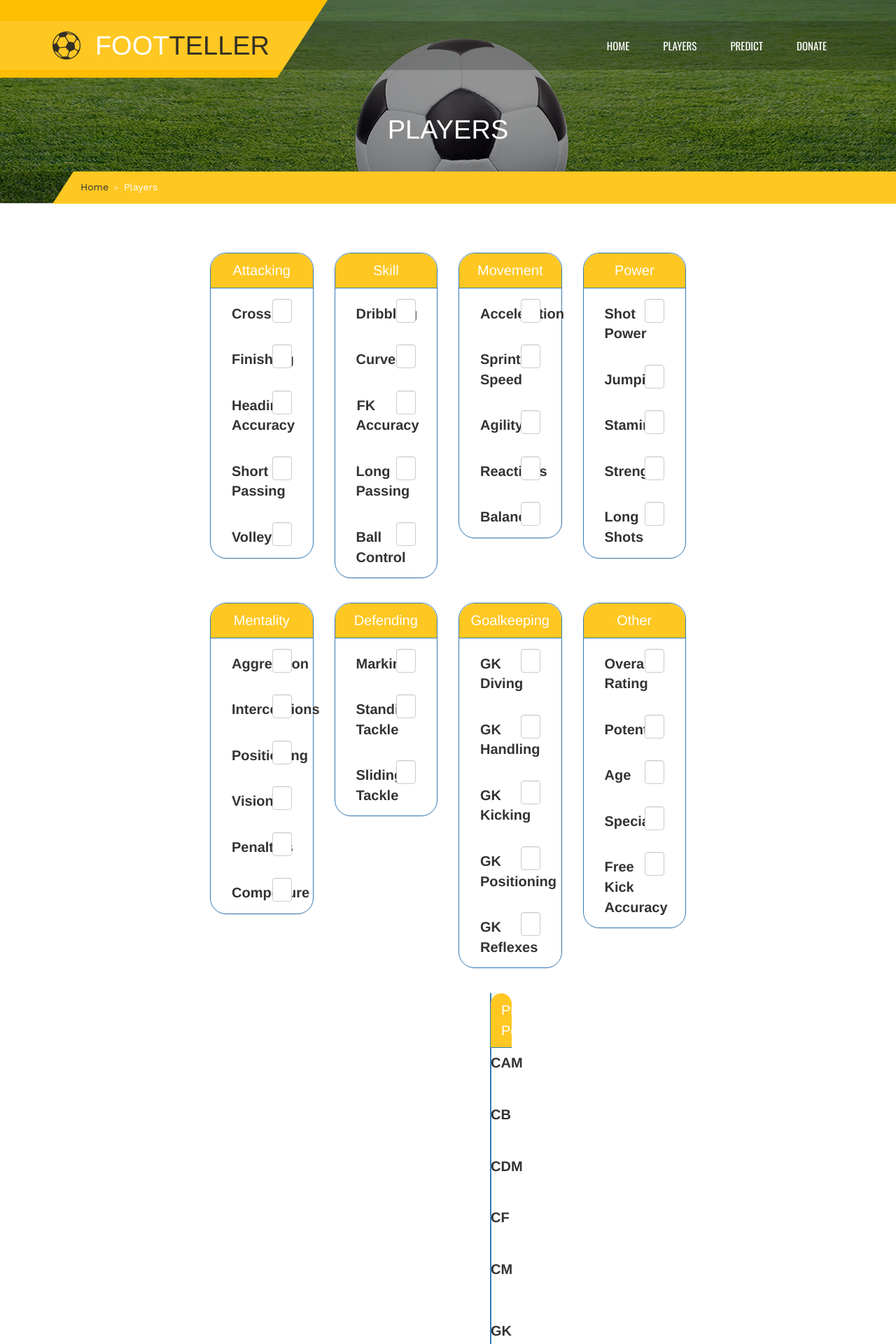
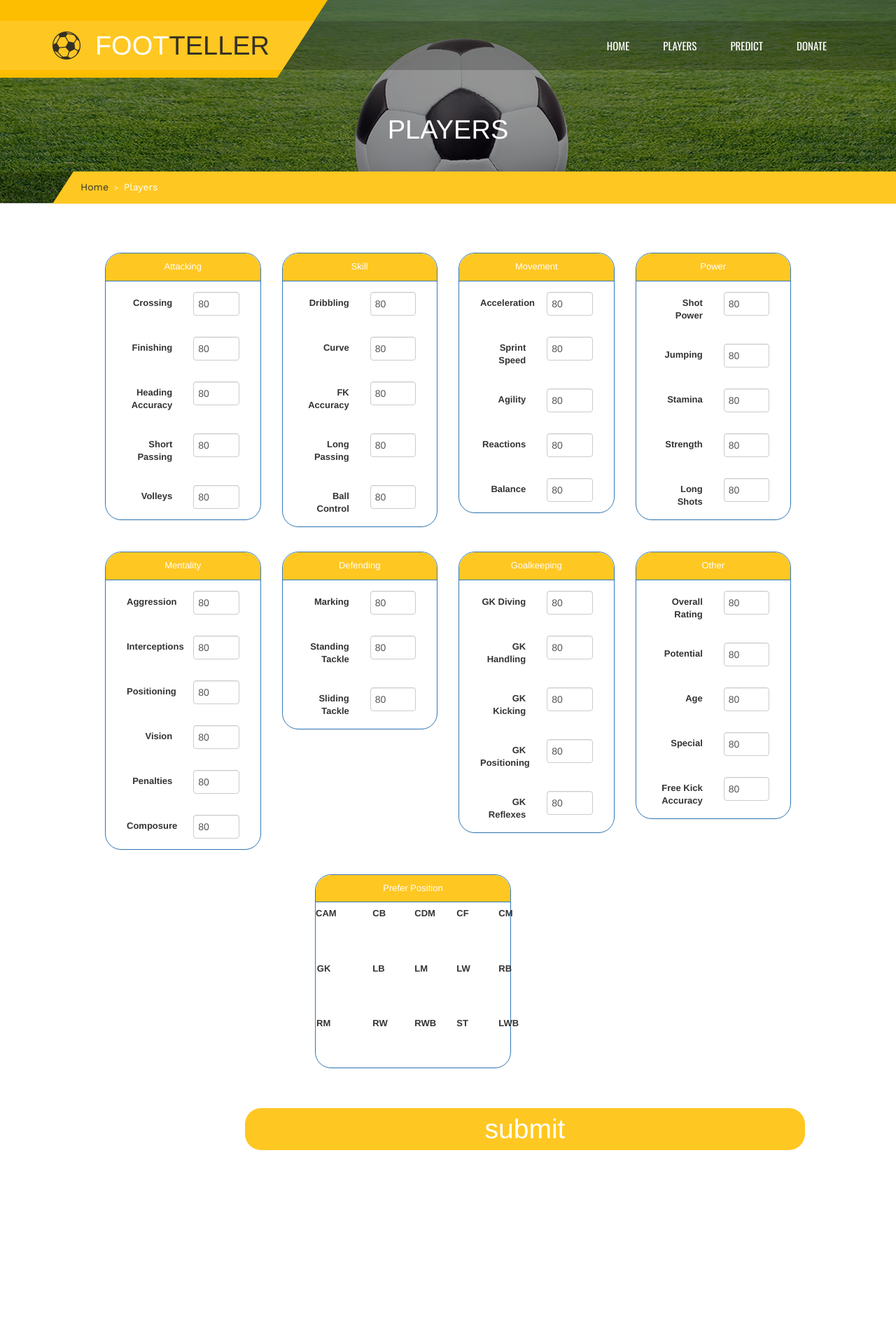
Before and after one commit to NTUST/108-team6, a Django app: template main/templates/analysis.html in a window 1280 px wide. Shown: the top 1920 px of the page at 70% size. After the commit the page ends 1643 px from the top, so only its background shows below. Run offline with Django 3.2, Linux system fonts and the light colour scheme; the template is opened without the code that fills it, so the values that code supplies are empty; some libraries are stand-ins or nearby versions.

Commit message:
修正analysis.html

```diff
--- a/main/templates/analysis.html
+++ b/main/templates/analysis.html
@@ -90,8 +90,8 @@
         cursor: pointer;
         transition: 800ms ease all;
         outline: none;
-        height: 100px;
-        width: 1700px;
+        height: 60px;
+        width: 800px;
     }
     #submit:hover {
         background: #fff;
@@ -120,9 +120,9 @@
         transition: 800ms ease all;
     }
 </style>
-  <div style="font-size:20px;  margin-left: 300px;margin-right: 300px;">
+  <div style="font-size:13px;  margin-left: 150px;margin-right: 150px;">
   <div class="form-group">
-        <div class="col-sm-3" >
+        <div class="col-sm-3">
                 <div class="panel panel-primary" style="border-radius: 23px">
 
 
@@ -437,7 +437,7 @@
 
 
 
-<div style="  margin-left: 400px;margin-right: 500px;">
+<div style="  margin-left: 300px;margin-right: 400px;">
 <div class="panel panel-primary" style="border-radius: 23px">
 
 
@@ -512,9 +512,10 @@
 </div>
 </div>
 <br><br>
+
 </div>
-
-        <input class="btn btn-default" id="submit" onclick="showDiv()" type = 'button' value = 'submit'  style="border-radius: 23px">
+<input align="center"  id="submit" onclick="showDiv()" type = 'button'  value = 'submit'  style="border-radius: 23px ;margin-left: 200px;margin-right:0px;">
+<br><br>
 
 </div>
 
```
